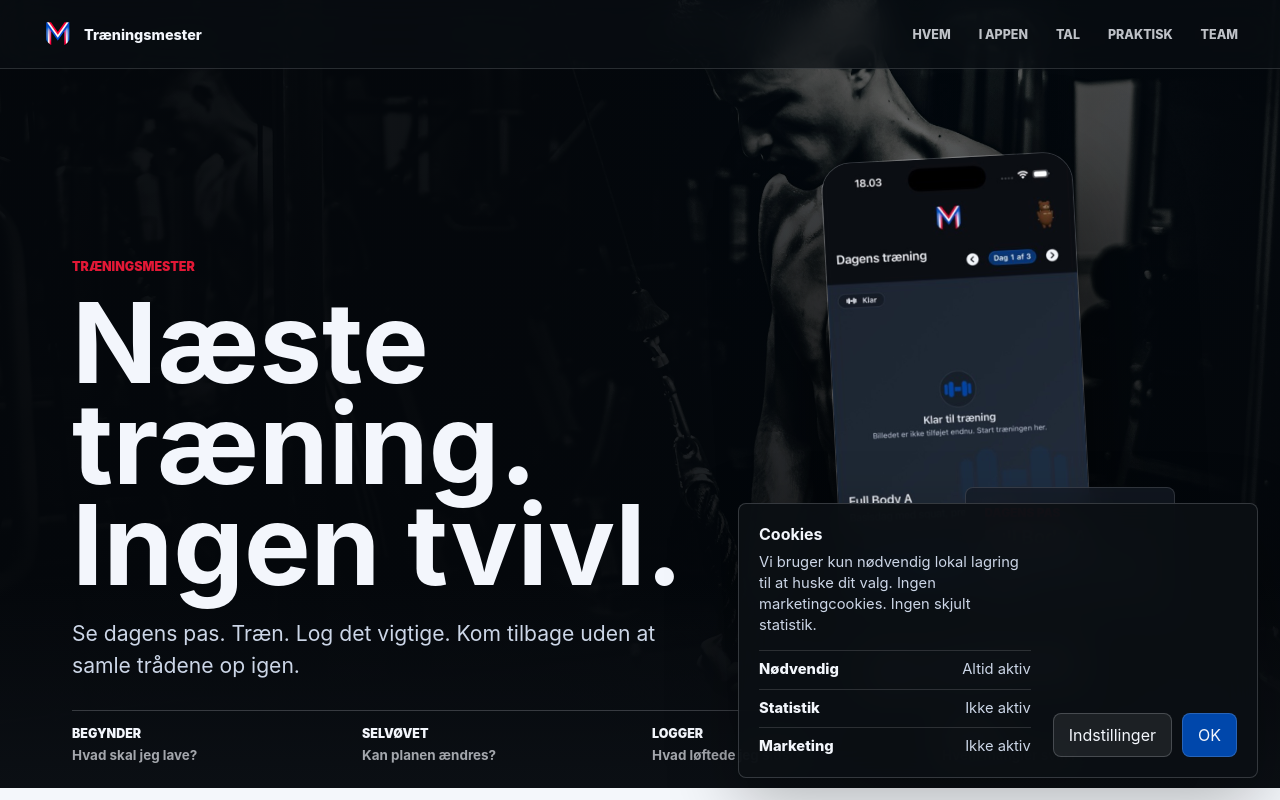
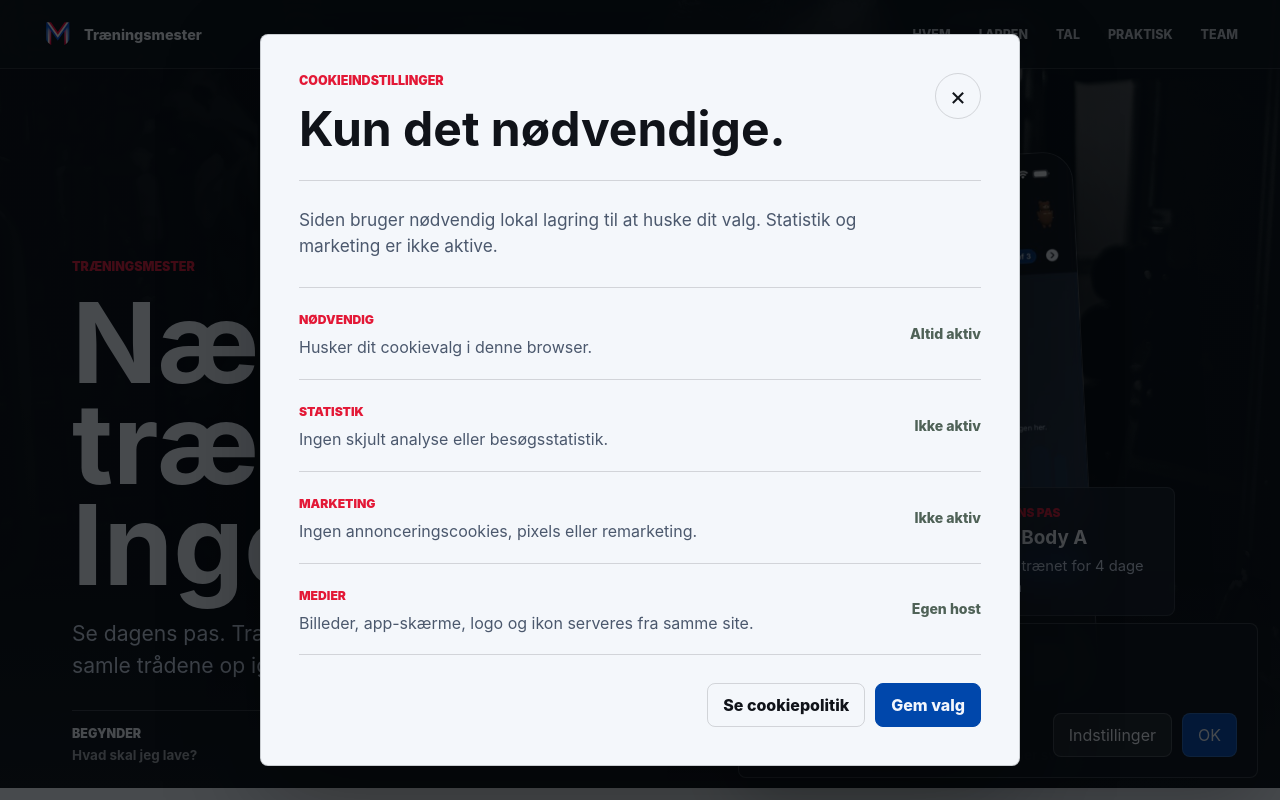
Before and after one commit to Jegerchristiank/traeningsmester-site, a React (Vite) app: page / in a window 1280 px wide. Both pictures are taken after a click on the button "Indstillinger". Shown: the top 800 px of the page. Built offline with nearby package versions, Linux system fonts and the light colour scheme.

Commit message:
Add persistent cookie settings panel

```diff
--- a/src/main.tsx
+++ b/src/main.tsx
@@ -305,7 +305,7 @@ const legalPanels: Record<
     title: "Cookies",
     kicker: "Samtykke",
     summary:
-      "Vi bruger ikke marketingcookies på denne side. Dit valg gemmes lokalt, så banneret ikke vises igen.",
+      "Vi bruger ikke marketingcookies på denne side. Dit valg gemmes lokalt, så banneret ikke vises igen. Cookieindstillinger kan åbnes igen nederst på siden.",
     sections: [
       {
         heading: "Nødvendig lagring",
@@ -330,6 +330,29 @@ const legalPanels: Record<
     ]
   }
 };
+
+const cookieCategories = [
+  {
+    label: "Nødvendig",
+    status: "Altid aktiv",
+    text: "Husker dit cookievalg i denne browser."
+  },
+  {
+    label: "Statistik",
+    status: "Ikke aktiv",
+    text: "Ingen skjult analyse eller besøgsstatistik."
+  },
+  {
+    label: "Marketing",
+    status: "Ikke aktiv",
+    text: "Ingen annonceringscookies, pixels eller remarketing."
+  },
+  {
+    label: "Medier",
+    status: "Egen host",
+    text: "Billeder, app-skærme, logo og ikon serveres fra samme site."
+  }
+];
 
 const readStoredCookieChoice = (): CookieChoice | null => {
   try {
@@ -398,17 +421,22 @@ function App() {
   }, []);
 
   useEffect(() => {
-    if (!activeLegalPanel) return;
+    if (!activeLegalPanel && !cookieSettingsOpen) return;
 
     const closeOnEscape = (event: KeyboardEvent) => {
       if (event.key === "Escape") {
-        setActiveLegalPanel(null);
+        if (activeLegalPanel) {
+          setActiveLegalPanel(null);
+          return;
+        }
+
+        setCookieSettingsOpen(false);
       }
     };
 
     window.addEventListener("keydown", closeOnEscape);
     return () => window.removeEventListener("keydown", closeOnEscape);
-  }, [activeLegalPanel]);
+  }, [activeLegalPanel, cookieSettingsOpen]);
 
   const saveCookieChoice = () => {
     storeCookieChoice("necessary");
@@ -719,6 +747,9 @@ function App() {
           <button type="button" onClick={() => setActiveLegalPanel("cookies")}>
             Cookies
           </button>
+          <button type="button" onClick={() => setCookieSettingsOpen(true)}>
+            Cookieindstillinger
+          </button>
         </div>
       </footer>
 
@@ -763,7 +794,68 @@ function App() {
         </div>
       ) : null}
 
-      {!cookieChoice || cookieSettingsOpen ? (
+      {cookieSettingsOpen ? (
+        <div
+          aria-labelledby="cookie-title"
+          aria-modal="true"
+          className="legal-overlay cookie-overlay"
+          role="dialog"
+        >
+          <button
+            aria-label="Luk cookieindstillinger"
+            className="overlay-backdrop"
+            onClick={() => setCookieSettingsOpen(false)}
+            type="button"
+          />
+          <section className="cookie-panel">
+            <div className="cookie-panel-head">
+              <div>
+                <p className="eyebrow">Cookieindstillinger</p>
+                <h2 id="cookie-title">Kun det nødvendige.</h2>
+              </div>
+              <button
+                aria-label="Luk"
+                className="close-button"
+                onClick={() => setCookieSettingsOpen(false)}
+                type="button"
+              >
+                ×
+              </button>
+            </div>
+            <p className="cookie-panel-summary">
+              Siden bruger nødvendig lokal lagring til at huske dit valg. Statistik og
+              marketing er ikke aktive.
+            </p>
+            <div className="cookie-preference-list">
+              {cookieCategories.map((category) => (
+                <article key={category.label}>
+                  <div>
+                    <span>{category.label}</span>
+                    <p>{category.text}</p>
+                  </div>
+                  <strong>{category.status}</strong>
+                </article>
+              ))}
+            </div>
+            <div className="cookie-panel-actions">
+              <button
+                type="button"
+                onClick={() => {
+                  setCookieSettingsOpen(false);
+                  setActiveLegalPanel("cookies");
+                }}
+              >
+                Se cookiepolitik
+              </button>
+              <button type="button" onClick={saveCookieChoice}>
+                Gem valg
+              </button>
+            </div>
+          </section>
+        </div>
+      ) : null}
+
+      {!cookieChoice ? (
         <aside className="cookie-banner" aria-label="Cookieindstillinger">
           <div>
             <strong>Cookies</strong>
@@ -771,22 +863,6 @@ function App() {
               Vi bruger kun nødvendig lokal lagring til at huske dit valg. Ingen
               marketingcookies. Ingen skjult statistik.
             </p>
-            {cookieSettingsOpen ? (
-              <div className="cookie-settings">
-                <p>
-                  <span>Nødvendig</span>
-                  Altid aktiv
-                </p>
-                <p>
-                  <span>Statistik</span>
-                  Ikke aktiv
-                </p>
-                <p>
-                  <span>Marketing</span>
-                  Ikke aktiv
-                </p>
-              </div>
-            ) : null}
           </div>
           <div className="cookie-actions">
             <button type="button" onClick={() => setCookieSettingsOpen(true)}>
--- a/src/styles.css
+++ b/src/styles.css
@@ -1103,6 +1103,106 @@ footer small {
   line-height: 1.5;
 }
 
+.cookie-panel {
+  position: relative;
+  z-index: 1;
+  width: min(760px, 100%);
+  max-height: min(760px, calc(100svh - 48px));
+  overflow: auto;
+  padding: 38px;
+  color: var(--ink);
+  background: var(--paper);
+  border: 1px solid rgba(16, 19, 25, 0.18);
+  border-radius: 8px;
+  box-shadow: 0 32px 100px rgba(0, 0, 0, 0.32);
+}
+
+.cookie-panel-head {
+  display: flex;
+  align-items: flex-start;
+  justify-content: space-between;
+  gap: 24px;
+  padding-bottom: 28px;
+  border-bottom: 1px solid var(--line);
+}
+
+.cookie-panel-head > div {
+  min-width: 0;
+}
+
+.cookie-panel h2 {
+  margin-bottom: 0;
+  font-size: 3rem;
+}
+
+.cookie-panel-summary {
+  max-width: 620px;
+  margin: 26px 0 0;
+  color: var(--ink-soft);
+  font-size: 1.08rem;
+  line-height: 1.52;
+}
+
+.cookie-preference-list {
+  margin-top: 28px;
+  border-top: 1px solid var(--line);
+}
+
+.cookie-preference-list article {
+  display: grid;
+  grid-template-columns: minmax(0, 1fr) auto;
+  gap: 28px;
+  align-items: center;
+  padding: 20px 0;
+  border-bottom: 1px solid var(--line);
+}
+
+.cookie-preference-list span {
+  color: var(--red);
+  font-size: 0.76rem;
+  font-weight: 880;
+  text-transform: uppercase;
+}
+
+.cookie-preference-list p {
+  margin: 8px 0 0;
+  color: var(--ink-soft);
+  font-size: 1rem;
+  line-height: 1.42;
+}
+
+.cookie-preference-list strong {
+  justify-self: end;
+  color: var(--moss);
+  font-size: 0.88rem;
+  font-weight: 850;
+}
+
+.cookie-panel-actions {
+  display: flex;
+  flex-wrap: wrap;
+  gap: 10px;
+  justify-content: flex-end;
+  margin-top: 28px;
+}
+
+.cookie-panel-actions button {
+  min-height: 44px;
+  padding: 0 15px;
+  color: var(--ink);
+  background: transparent;
+  border: 1px solid var(--line);
+  border-radius: 8px;
+  cursor: pointer;
+  font-weight: 760;
+}
+
+.cookie-panel-actions button:last-child {
+  color: var(--light);
+  background: var(--blue);
+  border-color: var(--blue);
+}
+
 .cookie-banner {
   position: fixed;
   right: 22px;
@@ -1151,25 +1251,6 @@ footer small {
   border-color: rgba(243, 246, 252, 0.16);
 }
 
-.cookie-settings {
-  display: grid;
-  gap: 8px;
-  margin-top: 14px;
-}
-
-.cookie-settings p {
-  display: flex;
-  justify-content: space-between;
-  gap: 20px;
-  padding-top: 8px;
-  border-top: 1px solid rgba(243, 246, 252, 0.14);
-}
-
-.cookie-settings span {
-  color: var(--light);
-  font-weight: 800;
-}
-
 @media (max-width: 1180px) {
   h1 {
     font-size: 5.7rem;
@@ -1538,6 +1619,10 @@ footer small {
     padding: 26px 20px;
   }
 
+  .cookie-panel {
+    padding: 26px 20px;
+  }
+
   .legal-panel-head {
     position: relative;
     display: block;
@@ -1545,9 +1630,34 @@ footer small {
     padding-right: 0;
   }
 
+  .cookie-panel-head {
+    position: relative;
+    display: block;
+    min-height: 112px;
+    padding-right: 0;
+  }
+
   .legal-panel h2 {
     margin-top: 22px;
     font-size: clamp(1.82rem, 7.4vw, 2rem);
+  }
+
+  .cookie-panel h2 {
+    margin-top: 22px;
+    font-size: clamp(1.9rem, 8vw, 2.15rem);
+  }
+
+  .cookie-preference-list article {
+    grid-template-columns: 1fr;
+    gap: 10px;
+  }
+
+  .cookie-preference-list strong {
+    justify-self: start;
+  }
+
+  .cookie-panel-actions {
+    justify-content: flex-start;
   }
 
   .close-button {
```
